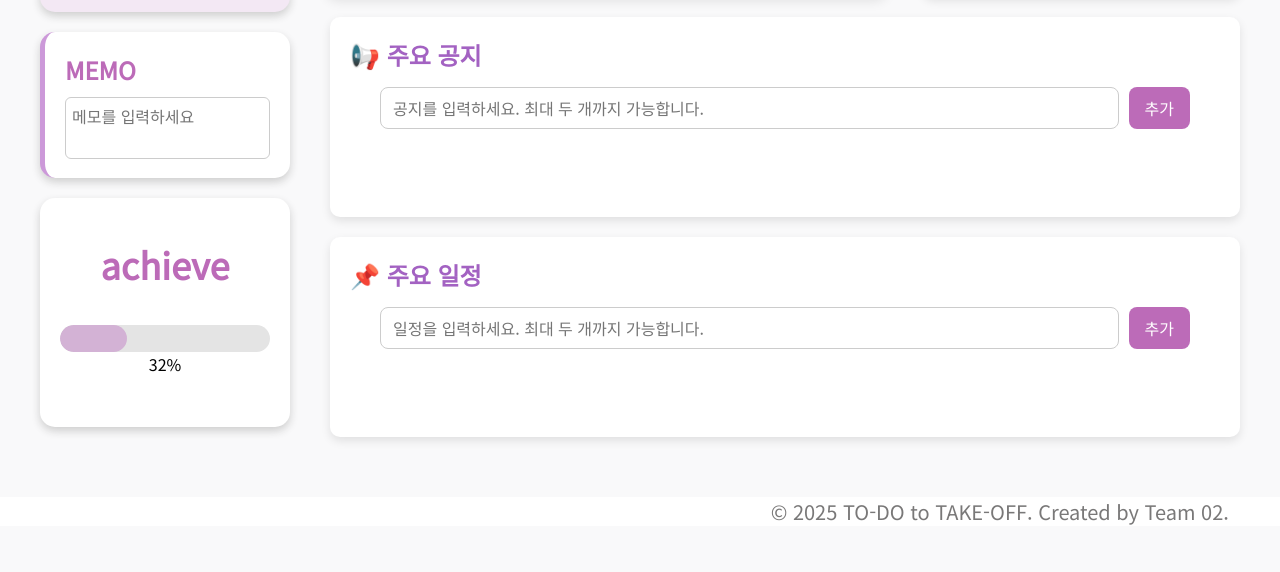
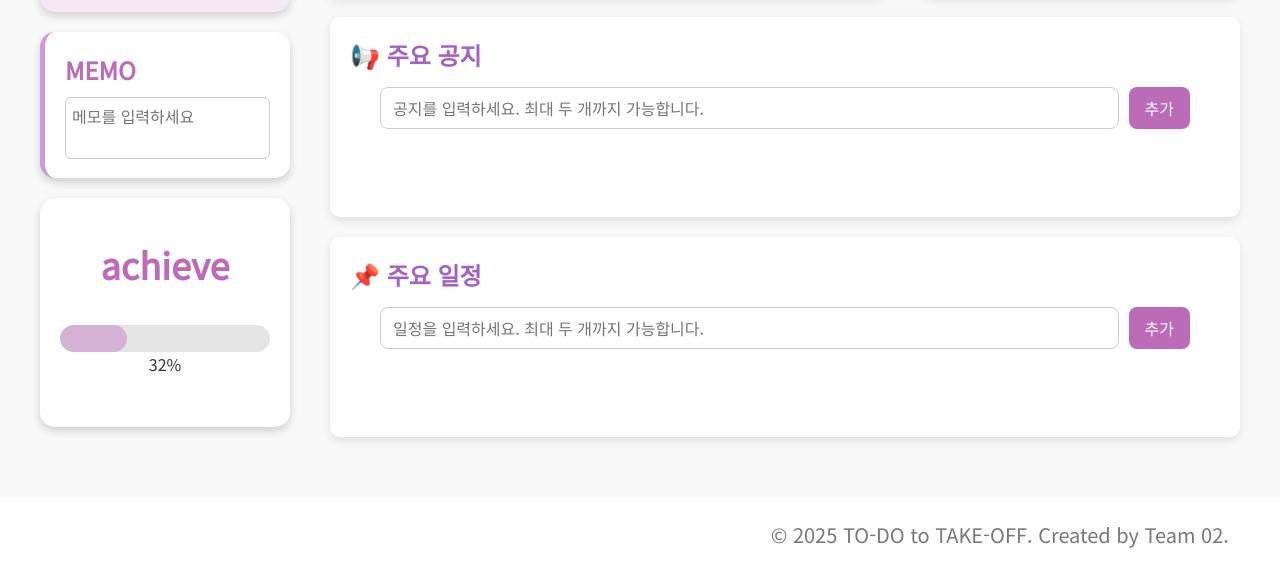
Before and after one commit to tjdrud221/WEB_practice, a plain HTML site: page main.html in a window 1280 px wide. Shown: the part 493-1065 px from the top of the page. Before the commit the page ends 1019 px from the top, so only its background shows below. Drawn offline with Linux system fonts and the light colour scheme; a web font is replaced by a local one.

Commit message:
footer_fixed

```diff
--- a/main.html
+++ b/main.html
@@ -16,12 +16,18 @@
       font-family: 'Noto Sans KR', sans-serif;
     }
 
-    html, body {
+    html {
       height: 100%;
+    }
+
+    body {
       background-color: #f9f9fa;
+      color: #333;
       display: flex;
       flex-direction: column;
+      font-family: 'Noto Sans KR', sans-serif;
     }
+
 
     nav {
       background: #fff;
@@ -128,6 +134,7 @@
       padding: 60px 0;
       display: flex;
       justify-content: center;
+      min-height: calc(100vh - 75px);
     }
 
     .container {
@@ -318,6 +325,7 @@
       align-items: center;
       justify-content: flex-end;
       padding-right: 4%;
+      margin-top: auto;
     }
 
     .footer-text {
```
